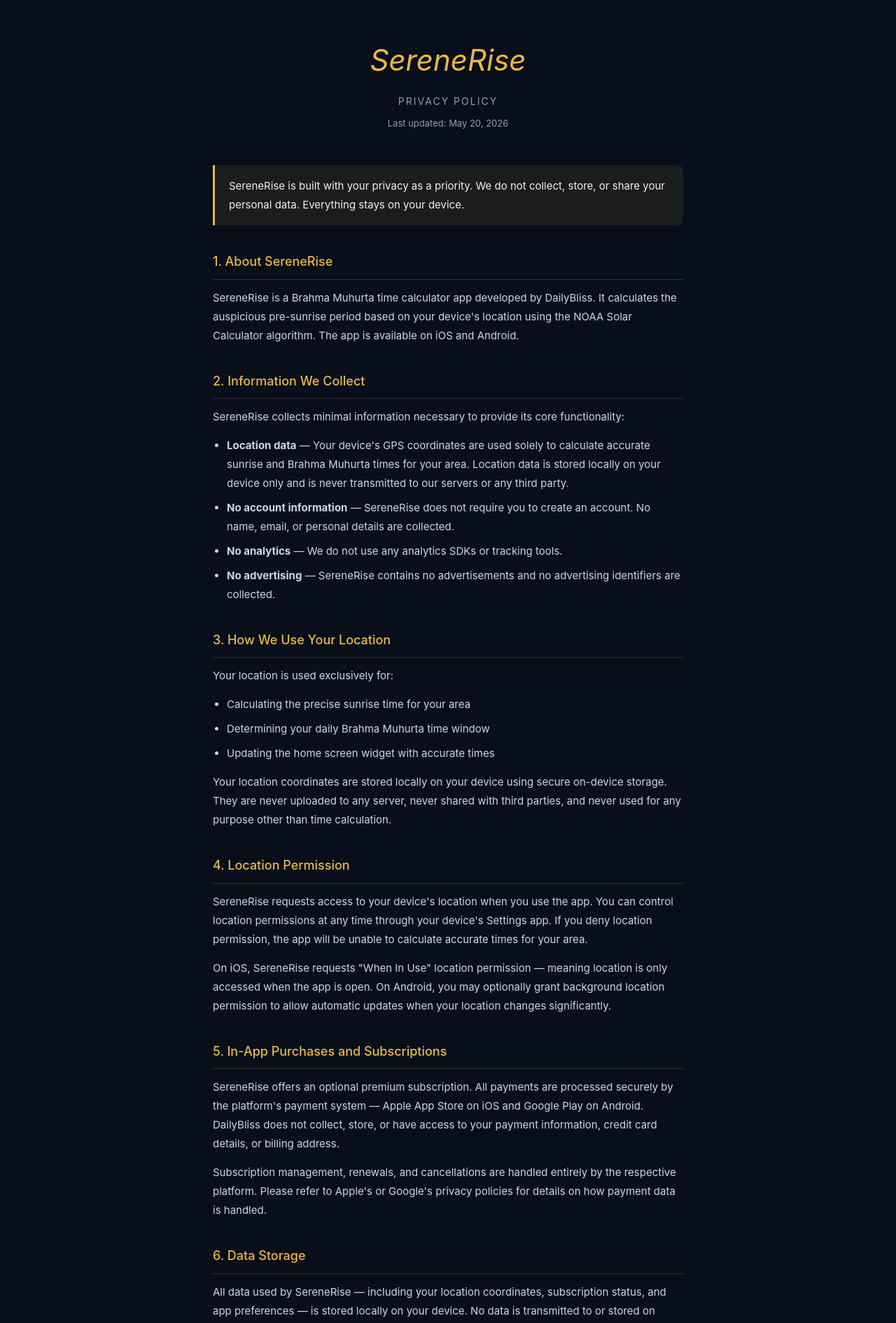
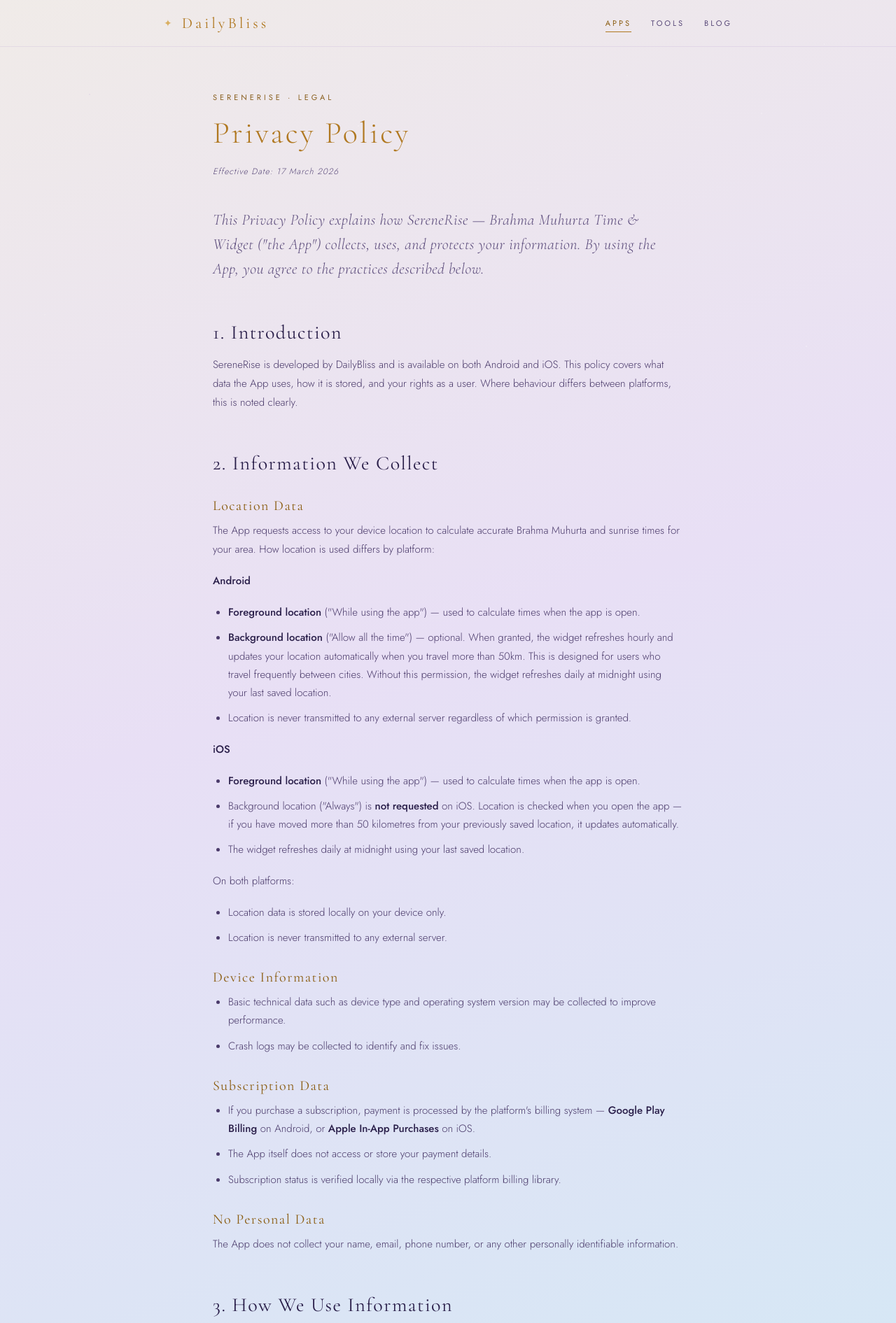
Before and after one commit to dailybliss/dailybliss.github.io, a Jekyll site: the page built from apps/serenerise/privacy.html, in a window 1280 px wide. Shown: the top 1891 px of the page at 70% size. Built offline with Jekyll 4.4.1, drawn with Linux system fonts in a browser that asks for light colours; some of the changed text lies outside the part shown.

Commit message:
Update privacy.html

```diff
--- a/apps/serenerise/privacy.html
+++ b/apps/serenerise/privacy.html
@@ -1,98 +1,147 @@
-<!DOCTYPE html>
-<html lang="en">
-<head>
-    <meta charset="UTF-8">
-    <meta name="viewport" content="width=device-width, initial-scale=1.0">
-    <title>SereneRise — Privacy Policy</title>
-    <style>
-        * { margin: 0; padding: 0; box-sizing: border-box; }
-        body { font-family: -apple-system, BlinkMacSystemFont, 'Segoe UI', sans-serif; background: #080e1a; color: #f5f0e8; line-height: 1.8; }
-        .container { max-width: 720px; margin: 0 auto; padding: 48px 24px; }
-        .header { text-align: center; margin-bottom: 48px; }
-        .app-title { font-size: 42px; color: #e8b84b; font-style: italic; margin-bottom: 8px; }
-        .subtitle { font-size: 14px; color: #8aa0b8; letter-spacing: 2px; text-transform: uppercase; }
-        .updated { font-size: 13px; color: #8aa0b8; margin-top: 8px; }
-        h2 { font-size: 18px; font-weight: 500; color: #e8b84b; margin: 36px 0 12px; padding-bottom: 8px; border-bottom: 1px solid rgba(232,184,75,0.2); }
-        p { font-size: 15px; color: #c8d8e8; margin-bottom: 14px; }
-        ul { margin: 0 0 14px 20px; }
-        li { font-size: 15px; color: #c8d8e8; margin-bottom: 8px; }
-        .highlight { background: rgba(232,184,75,0.08); border-left: 3px solid #e8b84b; padding: 16px 20px; border-radius: 0 8px 8px 0; margin: 20px 0; }
-        .highlight p { margin: 0; color: #f5f0e8; }
-        a { color: #e8b84b; text-decoration: none; }
-        a:hover { text-decoration: underline; }
-        .footer { text-align: center; margin-top: 48px; padding-top: 24px; border-top: 1px solid rgba(232,184,75,0.2); font-size: 13px; color: #8aa0b8; }
-    </style>
-</head>
-<body>
-<div class="container">
+---
+layout: default
+title: SereneRise Privacy Policy
+description: How SereneRise handles your data — what we collect, how we use it, and how we protect it.
+---
 
-    <div class="header">
-        <div class="app-title">SereneRise</div>
-        <div class="subtitle">Privacy Policy</div>
-        <div class="updated">Last updated: May 20, 2026</div>
-    </div>
+<article class="page content">
+  <div class="eyebrow">SereneRise · Legal</div>
+  <h1>Privacy Policy</h1>
+  <p class="meta">Effective Date: 17 March 2026</p>
 
-    <div class="highlight">
-        <p>SereneRise is built with your privacy as a priority. We do not collect, store, or share your personal data. Everything stays on your device.</p>
-    </div>
+  <p class="lede">
+    This Privacy Policy explains how SereneRise — Brahma Muhurta Time &amp; Widget
+    ("the App") collects, uses, and protects your information. By using the App,
+    you agree to the practices described below.
+  </p>
 
-    <h2>1. About SereneRise</h2>
-    <p>SereneRise is a Brahma Muhurta time calculator app developed by DailyBliss. It calculates the auspicious pre-sunrise period based on your device's location using the NOAA Solar Calculator algorithm. The app is available on iOS and Android.</p>
+  <h2>1. Introduction</h2>
+  <p>
+    SereneRise is developed by DailyBliss and is available on both Android and iOS.
+    This policy covers what data the App uses, how it is stored, and your rights as a user.
+    Where behaviour differs between platforms, this is noted clearly.
+  </p>
 
   <h2>2. Information We Collect</h2>
-    <p>SereneRise collects minimal information necessary to provide its core functionality:</p>
+
+  <h3>Location Data</h3>
+  <p>
+    The App requests access to your device location to calculate accurate Brahma Muhurta
+    and sunrise times for your area. How location is used differs by platform:
+  </p>
+
+  <p><strong>Android</strong></p>
   <ul>
-        <li><strong>Location data</strong> — Your device's GPS coordinates are used solely to calculate accurate sunrise and Brahma Muhurta times for your area. Location data is stored locally on your device only and is never transmitted to our servers or any third party.</li>
-        <li><strong>No account information</strong> — SereneRise does not require you to create an account. No name, email, or personal details are collected.</li>
-        <li><strong>No analytics</strong> — We do not use any analytics SDKs or tracking tools.</li>
-        <li><strong>No advertising</strong> — SereneRise contains no advertisements and no advertising identifiers are collected.</li>
+    <li><strong>Foreground location</strong> ("While using the app") — used to calculate times when the app is open.</li>
+    <li><strong>Background location</strong> ("Allow all the time") — optional. When granted, the widget refreshes hourly and updates your location automatically when you travel more than 50km. This is designed for users who travel frequently between cities. Without this permission, the widget refreshes daily at midnight using your last saved location.</li>
+    <li>Location is never transmitted to any external server regardless of which permission is granted.</li>
   </ul>
 
-    <h2>3. How We Use Your Location</h2>
-    <p>Your location is used exclusively for:</p>
+  <p><strong>iOS</strong></p>
   <ul>
-        <li>Calculating the precise sunrise time for your area</li>
-        <li>Determining your daily Brahma Muhurta time window</li>
-        <li>Updating the home screen widget with accurate times</li>
-    </ul>
-    <p>Your location coordinates are stored locally on your device using secure on-device storage. They are never uploaded to any server, never shared with third parties, and never used for any purpose other than time calculation.</p>
-
-    <h2>4. Location Permission</h2>
-    <p>SereneRise requests access to your device's location when you use the app. You can control location permissions at any time through your device's Settings app. If you deny location permission, the app will be unable to calculate accurate times for your area.</p>
-    <p>On iOS, SereneRise requests "When In Use" location permission — meaning location is only accessed when the app is open. On Android, you may optionally grant background location permission to allow automatic updates when your location changes significantly.</p>
-
-    <h2>5. In-App Purchases and Subscriptions</h2>
-    <p>SereneRise offers an optional premium subscription. All payments are processed securely by the platform's payment system — Apple App Store on iOS and Google Play on Android. DailyBliss does not collect, store, or have access to your payment information, credit card details, or billing address.</p>
-    <p>Subscription management, renewals, and cancellations are handled entirely by the respective platform. Please refer to Apple's or Google's privacy policies for details on how payment data is handled.</p>
-
-    <h2>6. Data Storage</h2>
-    <p>All data used by SereneRise — including your location coordinates, subscription status, and app preferences — is stored locally on your device. No data is transmitted to or stored on DailyBliss servers. If you delete the app, all associated data is permanently removed from your device.</p>
-
-    <h2>7. Third-Party Services</h2>
-    <p>SereneRise does not integrate with any third-party analytics, advertising, or tracking services. The only third-party interaction is with the platform's payment system (Apple App Store or Google Play) for subscription processing.</p>
-
-    <h2>8. Children's Privacy</h2>
-    <p>SereneRise is not directed at children under the age of 13. We do not knowingly collect any personal information from children. The app is rated 4+ on the App Store and carries an equivalent rating on Google Play.</p>
-
-    <h2>9. Data Security</h2>
-    <p>Since SereneRise stores all data locally on your device, the security of your data is protected by your device's built-in security features including encryption and passcode/biometric protection. We recommend keeping your device's operating system up to date for the best security.</p>
-
-    <h2>10. Changes to This Policy</h2>
-    <p>We may update this privacy policy from time to time. Any changes will be posted on this page with an updated date. Continued use of SereneRise after changes constitutes acceptance of the updated policy.</p>
-
-    <h2>11. Contact Us</h2>
-    <p>If you have any questions or concerns about this privacy policy or how SereneRise handles your data, please contact us:</p>
-    <ul>
-        <li>Developer: DailyBliss</li>
-        <li>Email: <a href="mailto:dailybliss2026@gmail.com">dailybliss2026@gmail.com</a></li>
-        <li>Website: <a href="https://dailybliss.github.io">dailybliss.github.io</a></li>
+    <li><strong>Foreground location</strong> ("While using the app") — used to calculate times when the app is open.</li>
+    <li>Background location ("Always") is <strong>not requested</strong> on iOS. Location is checked when you open the app — if you have moved more than 50 kilometres from your previously saved location, it updates automatically.</li>
+    <li>The widget refreshes daily at midnight using your last saved location.</li>
   </ul>
 
-    <div class="footer">
-        <p>© 2026 DailyBliss. All rights reserved.</p>
-        <p style="margin-top: 8px;">SereneRise — Brahma Muhurta Time Calculator</p>
+  <p>On both platforms:</p>
+  <ul>
+    <li>Location data is stored locally on your device only.</li>
+    <li>Location is never transmitted to any external server.</li>
+  </ul>
+
+  <h3>Device Information</h3>
+  <ul>
+    <li>Basic technical data such as device type and operating system version may be collected to improve performance.</li>
+    <li>Crash logs may be collected to identify and fix issues.</li>
+  </ul>
+
+  <h3>Subscription Data</h3>
+  <ul>
+    <li>If you purchase a subscription, payment is processed by the platform's billing system — <strong>Google Play Billing</strong> on Android, or <strong>Apple In-App Purchases</strong> on iOS.</li>
+    <li>The App itself does not access or store your payment details.</li>
+    <li>Subscription status is verified locally via the respective platform billing library.</li>
+  </ul>
+
+  <h3>No Personal Data</h3>
+  <p>
+    The App does not collect your name, email, phone number, or any other personally
+    identifiable information.
+  </p>
+
+  <h2>3. How We Use Information</h2>
+  <ul>
+    <li>To calculate and display accurate Brahma Muhurta times for your location.</li>
+    <li>To update the home screen widget — hourly on Android when background location is granted (for travellers), or daily at midnight on both Android (without background location) and iOS.</li>
+    <li>To update location automatically when a 50km+ move is detected — on Android this happens in the background (when background location is granted), on iOS this happens when you next open the app.</li>
+    <li>To verify subscription status through Google Play Billing (Android) or Apple In-App Purchases (iOS).</li>
+    <li>To improve app stability and performance.</li>
+  </ul>
+
+  <h2>4. Data Storage</h2>
+  <ul>
+    <li>All data including location, subscription status, and preferences is stored <strong>locally on your device only</strong>.</li>
+    <li>No data is transmitted to or stored on any external server or cloud service.</li>
+    <li>The App functions completely offline — no internet connection is required except for subscription purchase and verification.</li>
+  </ul>
+
+  <h2>5. Data Sharing</h2>
+  <ul>
+    <li>We do not sell, trade, or rent user information.</li>
+    <li>We do not share location data with any third party.</li>
+    <li>Subscription and payment processing are handled securely by <strong>Google Play Billing</strong> (Android) or <strong>Apple In-App Purchases</strong> (iOS).</li>
+  </ul>
+
+  <h2>6. Background Location (Android only)</h2>
+  <p>
+    On Android, the App requests background location permission for users who travel frequently.
+    When granted, the widget refreshes hourly and automatically updates your location when
+    you move more than 50km — so the times stay accurate no matter where you are.
+    This permission is <strong>optional</strong>. Without it, the widget refreshes daily at
+    midnight using your last saved location, which is accurate for users who stay in one place.
+    You can always open the app to update your location manually.
+  </p>
+  <p>When background location is used, it is:</p>
+  <ul>
+    <li>Never transmitted to any server</li>
+    <li>Never shared with any third party</li>
+    <li>Only used for local sunrise time calculation</li>
+    <li>Only accessed when a significant location change (50km+) is detected</li>
+  </ul>
+  <p>
+    On iOS, background location is not requested. When you open the app, it checks whether
+    you have moved more than 50km from your last saved location and updates automatically
+    if so. The widget then refreshes at midnight with the updated location.
+  </p>
+
+  <h2>7. Security</h2>
+  <p>
+    All data is stored locally on your device using the platform's secure storage —
+    Android's SharedPreferences and iOS's UserDefaults and Keychain where appropriate.
+    No sensitive data is transmitted over the internet.
+  </p>
+
+  <h2>8. Changes to This Policy</h2>
+  <p>
+    We may update this Privacy Policy from time to time. Any changes will be posted within
+    the App, on the Play Store and App Store listings, and the effective date will be updated.
+    Continued use of the App after changes constitutes acceptance of the updated policy.
+  </p>
+
+  <h2>9. Contact Us</h2>
+  <p>
+    If you have questions or concerns about this Privacy Policy, please contact us at:
+  </p>
+  <p>
+    <strong>Email:</strong> <a href="mailto:{{ site.email }}">{{ site.email }}</a><br>
+    <strong>Developer:</strong> DailyBliss
+  </p>
+
+  <div class="cross-card">
+    <div class="cross-card-text">
+      <strong>Back to SereneRise</strong>
+      <p>See what the app does and where to download it.</p>
     </div>
-
+    <a href="{{ '/apps/serenerise/' | relative_url }}" class="btn btn-ghost">View app page →</a>
   </div>
-</body>
-</html>
+</article>
```
Lines whose indentation alone changed are shown as unchanged.
